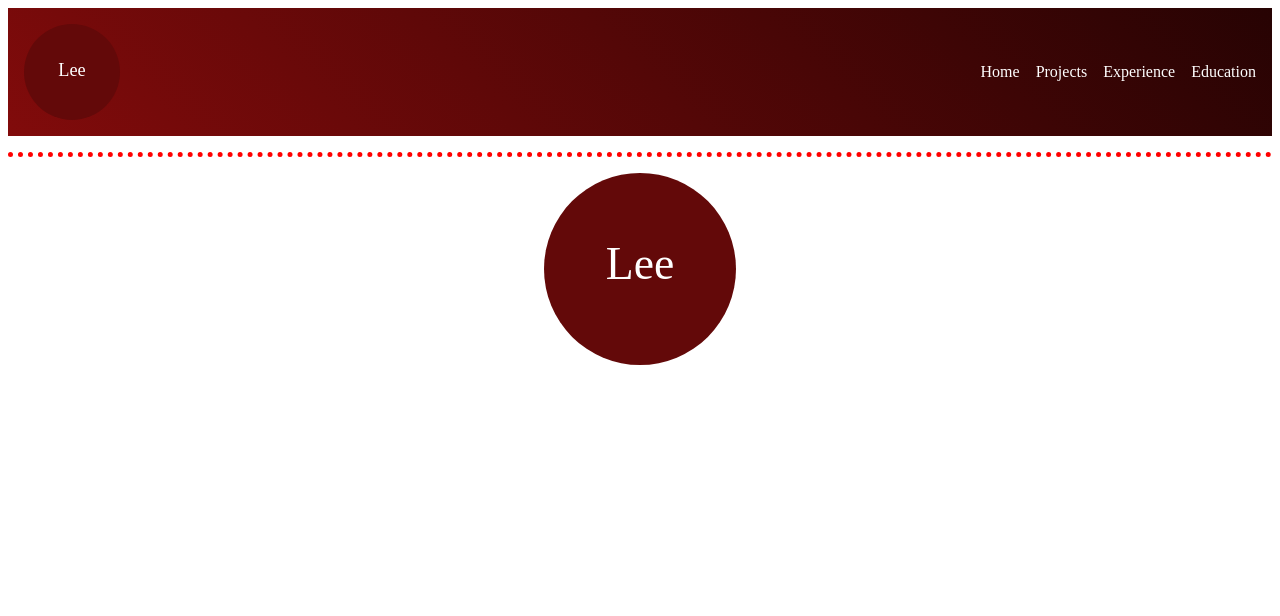
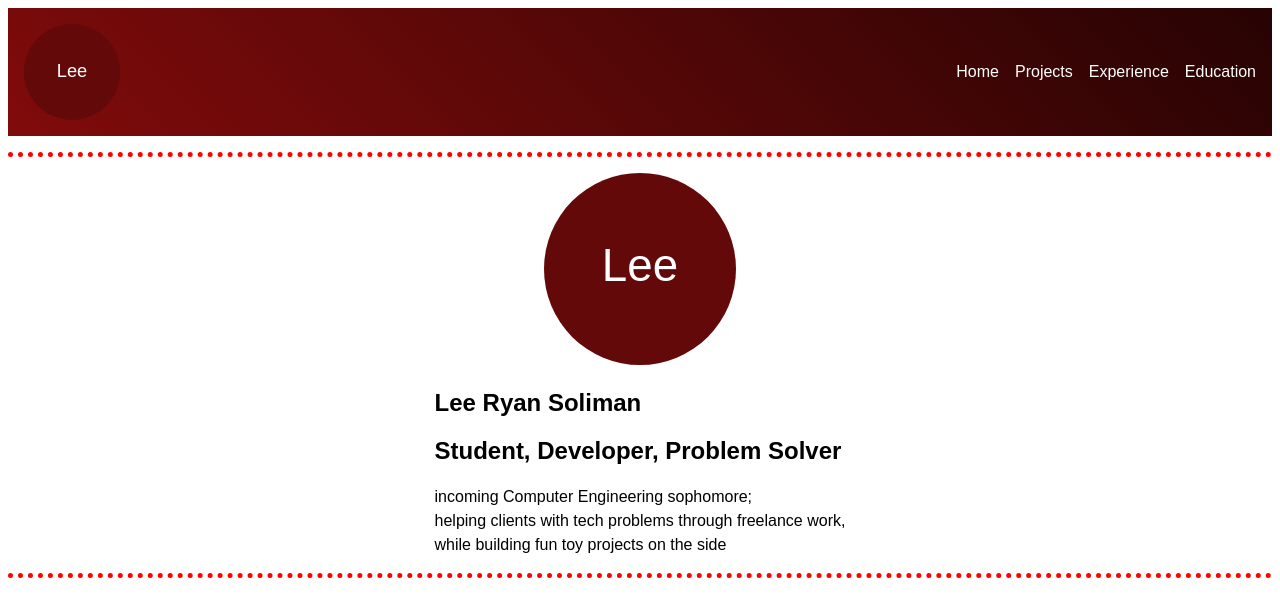
Before and after one commit to ryesgit/portfolio, a React (Vite) app: page / in a window 1280 px wide. Shown: the top 616 px of the page. Built offline with nearby package versions, Linux system fonts and the light colour scheme; the HTML template or start-up script is replaced by a standard one.

Commit message:
Add my description on hero

```diff
--- a/src/App.css
+++ b/src/App.css
@@ -1,5 +1,6 @@
 html {
     margin: 0.5rem;
+    font-family: sans-serif;
 }
 
 body {
--- a/src/pages/Home/Home.tsx
+++ b/src/pages/Home/Home.tsx
@@ -32,6 +32,22 @@ function Home() {
 
         </motion.div>
 
+          <article>
+
+            <h1>Lee Ryan Soliman</h1>
+
+            <h2>Student, Developer, Problem Solver</h2>
+
+            <p style={{ lineHeight: "1.5rem" }}>
+              incoming Computer Engineering sophomore; <br />
+              helping clients with tech problems through freelance work, <br />
+              while building fun toy projects on the side
+            </p>
+
+          </article>
+
+          <Dashes color="red" />
+
       </main>
     </>
   )
```
